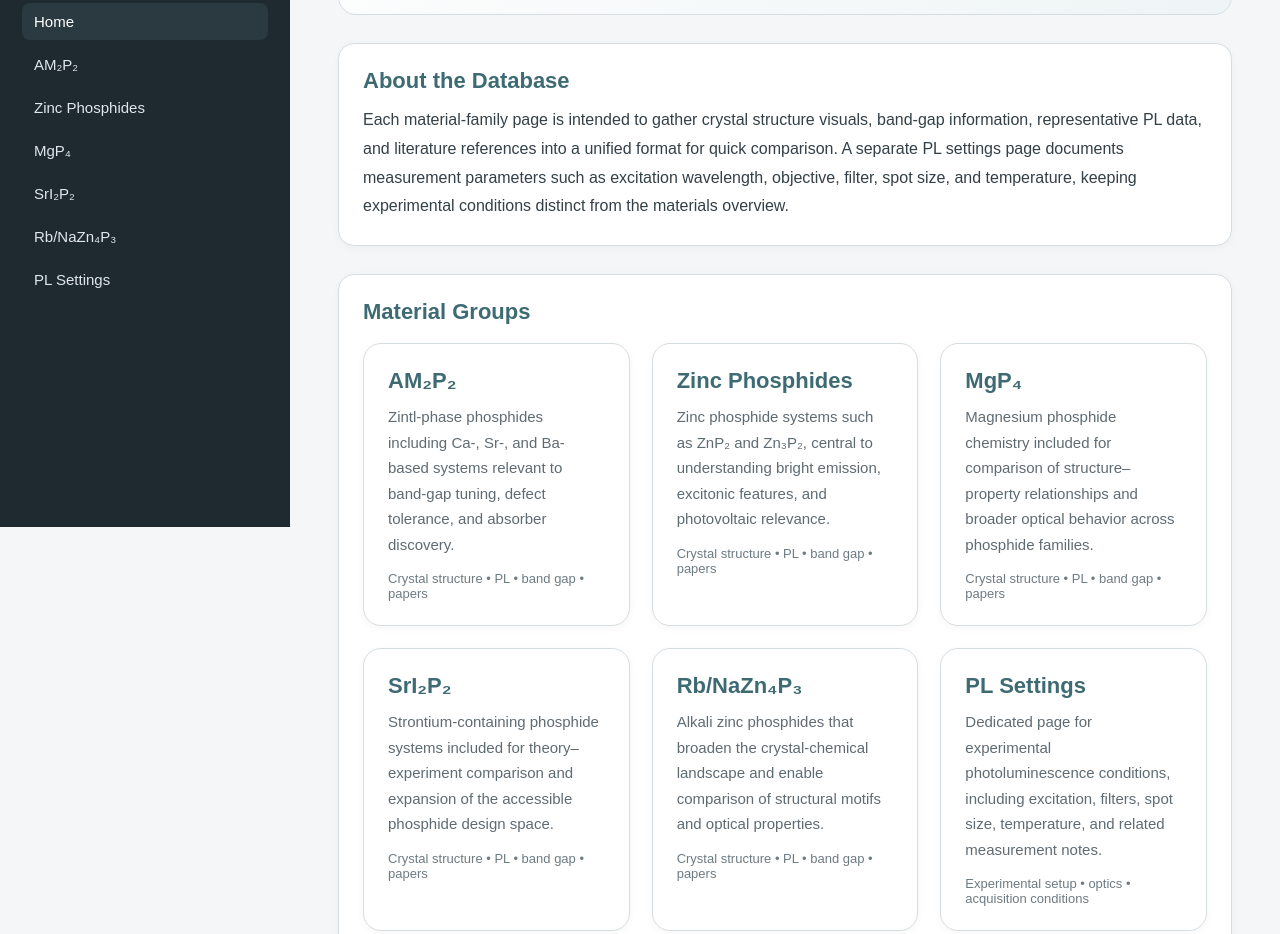
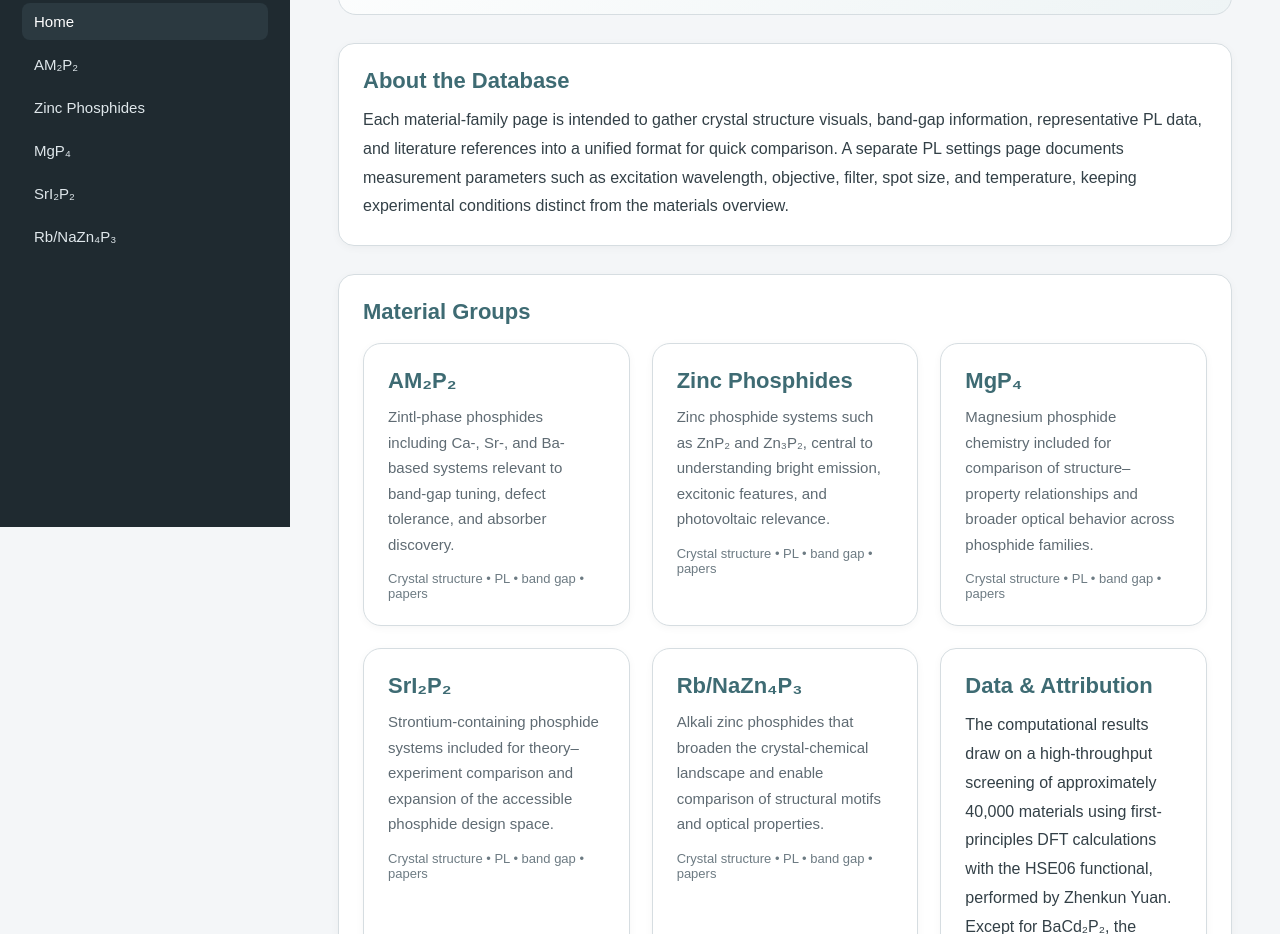
Before and after one commit to Smitakshi-ops/HT_Discovery, a plain HTML site: page index.html in a window 1280 px wide. Shown: the part 273-1207 px from the top of the page. Drawn offline with Linux system fonts and the light colour scheme.

Commit message:
Update index.html

```diff
--- a/index.html
+++ b/index.html
@@ -224,7 +224,7 @@
         <a href="mgp4.html">MgP₄</a>
         <a href="sri2p2.html">SrI₂P₂</a>
         <a href="rb-nazn4p3.html">Rb/NaZn₄P₃</a>
-        <a href="pl-settings.html">PL Settings</a>
+
       </nav>
     </aside>
 
@@ -299,16 +299,6 @@
             <div class="meta">Crystal structure • PL • band gap • papers</div>
           </a>
 
-          <a class="card" href="pl-settings.html">
-            <h4>PL Settings</h4>
-            <p>
-              Dedicated page for experimental photoluminescence conditions, including excitation,
-              filters, spot size, temperature, and related measurement notes.
-            </p>
-            <div class="meta">Experimental setup • optics • acquisition conditions</div>
-          </a>
-        </div>
-      </section>
 
       <section class="section-card">
         <h3>Data &amp; Attribution</h3>
```
